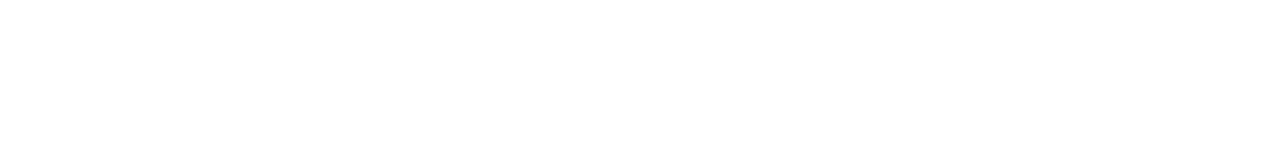
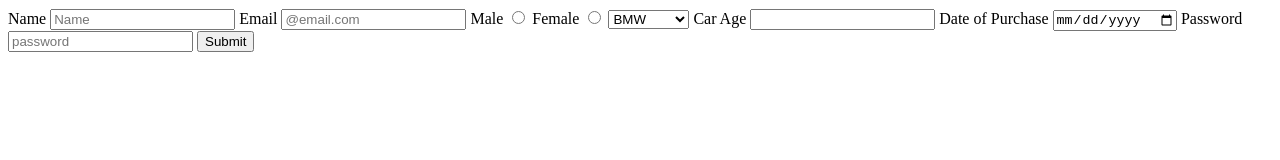
Before and after one commit to acciojob/car-insurance-form-Syamson07, a website: page main.html in a window 1280 px wide. Drawn offline with Linux system fonts and the light colour scheme.

Commit message:
created a submission

```diff
--- a/main.html
+++ b/main.html
@@ -8,8 +8,31 @@
 
 <body>
 	<!-- the entire body must be written by student -->
-    <script type="text/javascript" src="./script.js">
-</script>
+	<form>
+		<label for ='name'>Name</label>
+		<input placeholder="Name"type = "text" id ="name" required>
+		<label for ='email'>Email</label>
+		<input placeholder = "@email.com" type = "email" id ="email" required>
+
+		<label for ='male'>Male</label>
+		<input type = "radio" id ="male" name = 'gender' required>
+		<label for ='female'>Female</label>
+		<input type = "radio" id ="female" name = 'gender' required>
+		<select placeholder = "Select the Car" id = "cars">
+			<option>BMW</option>
+			<option>Audi</option>
+			<option>Mercedez</option>
+		</select>
+
+		<label for ='carage'>Car Age</label>
+		<input type = "number" id ="carage" required>
+		<label for ='dop'>Date of Purchase</label>
+		<input type = "date" id ="dop" required>
+		<label for ='password'>Password</label>
+		<input placeholder = password type = "password" id ="password" required>
+		<button type = "submit">Submit</button>
+
+	</form>
 
 </body>
 
```
